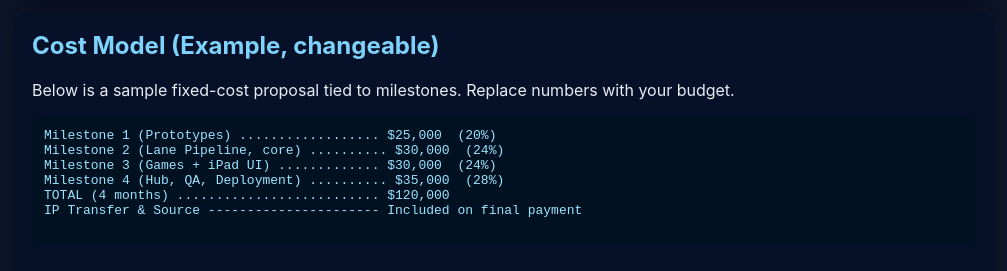
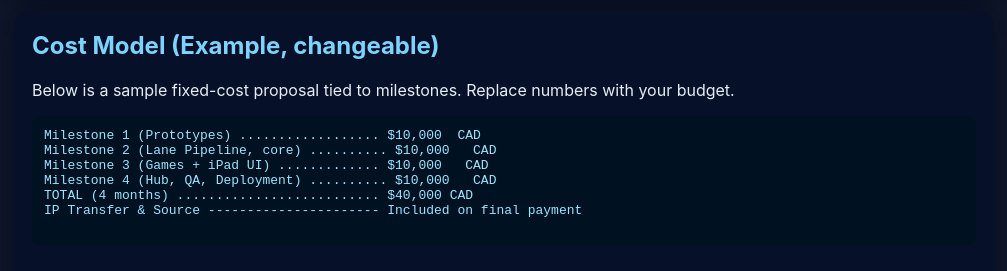
Before and after one commit to MuzammalHussain07/Archery-venue-proposal-index, a plain HTML site: page index.html in a window 1280 px wide. Shown: the part 1402-1673 px from the top of the page, without its empty margins (136-1143 px from the left). Drawn offline with Linux system fonts and the light colour scheme.

Commit message:
Update index.html

```diff
--- a/index.html
+++ b/index.html
@@ -94,11 +94,11 @@
       <h2>Cost Model (Example, changeable)</h2>
       <p>Below is a sample fixed-cost proposal tied to milestones. Replace numbers with your budget.</p>
       <pre>
-Milestone 1 (Prototypes) .................. $25,000  (20%)
-Milestone 2 (Lane Pipeline, core) .......... $30,000  (24%)
-Milestone 3 (Games + iPad UI) ............. $30,000  (24%)
-Milestone 4 (Hub, QA, Deployment) .......... $35,000  (28%)
-TOTAL (4 months) .......................... $120,000
+Milestone 1 (Prototypes) .................. $10,000  CAD
+Milestone 2 (Lane Pipeline, core) .......... $10,000   CAD
+Milestone 3 (Games + iPad UI) ............. $10,000   CAD
+Milestone 4 (Hub, QA, Deployment) .......... $10,000   CAD
+TOTAL (4 months) .......................... $40,000 CAD
 IP Transfer & Source ---------------------- Included on final payment
       </pre>
       <p class="pill">Maintenance: 10% annual (optional)</p>
```
